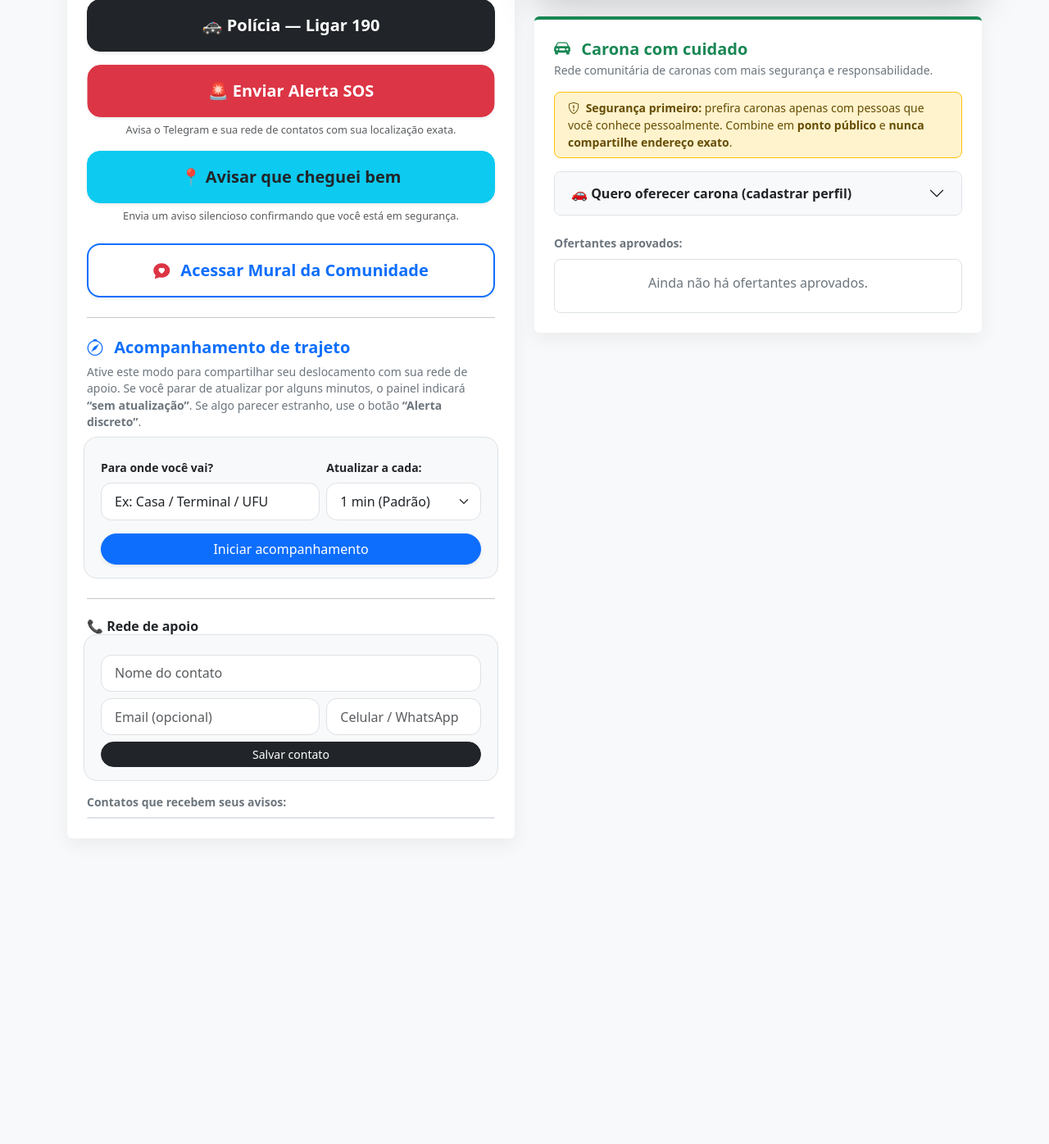
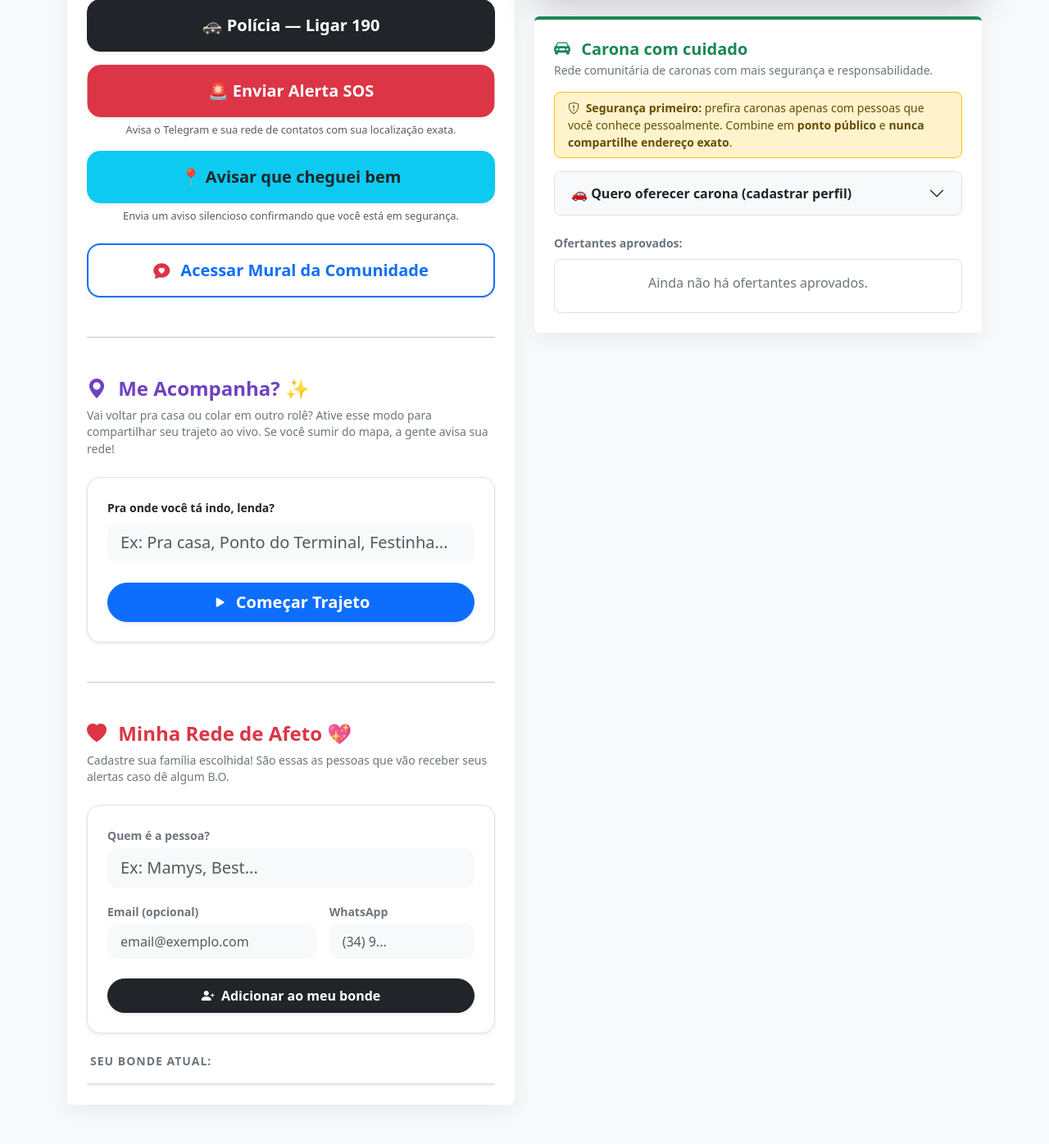
Before and after one commit to sabrinaandraderocha-cmyk/rainbowsafe, a Flask app: page / in a window 1280 px wide. Shown: the part 432-1828 px from the top of the page at 82% size. Before the commit the page ends 1431 px from the top, so only its background shows below. Run offline with Flask 3, Linux system fonts and the light colour scheme; data that the repository does not hold is empty; some libraries are stand-ins or nearby versions.

Commit message:
Update index.html

```diff
--- a/templates/index.html
+++ b/templates/index.html
@@ -87,88 +87,88 @@
               </a>
             </div>
 
-            <hr class="my-4">
+            <hr class="my-5">
 
-            <h2 class="h5 fw-bold mb-2 text-primary">
-              <i class="bi bi-compass me-2"></i> Acompanhamento de trajeto
+            <h2 class="h4 fw-bold mb-2" style="color: #6f42c1;">
+              <i class="bi bi-geo-alt-fill me-2"></i> Me Acompanha? ✨
             </h2>
-            <p class="small text-secondary mb-3">
-              Ative este modo para compartilhar seu deslocamento com sua rede de apoio.
-              Se você parar de atualizar por alguns minutos, o painel indicará <strong>“sem atualização”</strong>.
-              Se algo parecer estranho, use o botão <strong>“Alerta discreto”</strong>.
+            <p class="small text-secondary mb-4">
+              Vai voltar pra casa ou colar em outro rolê? Ative esse modo para compartilhar seu trajeto ao vivo. Se você sumir do mapa, a gente avisa sua rede!
             </p>
 
-            <div class="row g-2 align-items-end p-3 bg-light rounded-4 border">
-              <div class="col-md-7">
-                <label class="form-label small fw-semibold">Para onde você vai?</label>
-                <input id="walkLabel" class="form-control bg-white" value="Ex: Casa / Terminal / UFU">
-              </div>
+            <div class="p-4 bg-white rounded-4 border shadow-sm">
+              <label class="form-label small fw-bold text-dark mb-2">Pra onde você tá indo, lenda?</label>
+              <input id="walkLabel" class="form-control form-control-lg bg-light border-0 mb-4" placeholder="Ex: Pra casa, Ponto do Terminal, Festinha...">
 
-              <div class="col-md-5">
-                <label class="form-label small fw-semibold">Atualizar a cada:</label>
-                <select id="walkInterval" class="form-select bg-white">
-                  <option value="30">30 seg (Rápido)</option>
-                  <option value="60" selected>1 min (Padrão)</option>
-                  <option value="120">2 min</option>
-                </select>
-              </div>
-
-              <div class="col-12 d-grid mt-3">
-                <button id="btnWalkStart" class="btn btn-primary rounded-pill shadow-sm">
-                  Iniciar acompanhamento
-                </button>
-              </div>
+              <button id="btnWalkStart" class="btn btn-primary btn-lg rounded-pill w-100 shadow-sm fw-bold">
+                <i class="bi bi-play-fill me-1"></i> Começar Trajeto
+              </button>
             </div>
 
-            <div id="walkBox" class="mt-3 d-none">
-              <div class="alert alert-primary rounded-4 shadow-sm border-primary">
+            <div id="walkBox" class="mt-4 d-none">
+              <div class="alert alert-primary rounded-4 shadow-sm border-primary p-4">
                 <div class="d-flex justify-content-between align-items-start flex-wrap gap-2">
                   <div>
-                    <div class="fw-bold"><i class="bi bi-broadcast me-1"></i> Trajeto em acompanhamento</div>
-                    <div class="small mt-1">
-                      Código: <span id="walkCode" class="font-monospace fw-bold bg-white px-2 py-1 rounded"></span>
+                    <div class="fw-bold fs-5 mb-2"><i class="bi bi-broadcast me-1"></i> Rastreador Ligado!</div>
+                    <div class="small mt-1 mb-3">
+                      Seu código de viagem: <span id="walkCode" class="font-monospace fw-bold bg-white px-3 py-1 rounded text-primary"></span>
                     </div>
-                    <div class="small text-secondary mt-2">
-                      <i class="bi bi-clock-history me-1"></i> <span id="walkLastPing">Último check-in: —</span><br>
-                      <i class="bi bi-hourglass-split me-1"></i> <span id="walkNextPing">Próximo em: —</span>
+                    <div class="small text-secondary">
+                      <i class="bi bi-clock-history me-1"></i> <span id="walkLastPing">Última atualização: —</span>
                     </div>
                   </div>
                 </div>
 
-                <div class="d-flex gap-2 flex-wrap mt-3 pt-3 border-top border-primary border-opacity-25">
-                  <button id="btnCopyLink" class="btn btn-sm btn-outline-primary rounded-pill flex-fill">
-                    <i class="bi bi-share me-1"></i> Compartilhar link
+                <div class="d-flex gap-2 flex-wrap mt-4 pt-3 border-top border-primary border-opacity-25">
+                  <button id="btnCopyLink" class="btn btn-outline-primary rounded-pill flex-fill fw-bold">
+                    <i class="bi bi-whatsapp me-1"></i> Mandar pro amigue
                   </button>
-                  <button id="btnWalkUncomfortable" class="btn btn-sm btn-warning rounded-pill flex-fill fw-bold text-dark">
+                  <button id="btnWalkUncomfortable" class="btn btn-warning rounded-pill flex-fill fw-bold text-dark">
                     <i class="bi bi-exclamation-circle me-1"></i> Alerta discreto
                   </button>
-                  <button id="btnWalkFinish" class="btn btn-sm btn-success rounded-pill flex-fill fw-bold">
-                    <i class="bi bi-check2-circle me-1"></i> Cheguei bem
+                  <button id="btnWalkFinish" class="btn btn-success rounded-pill w-100 mt-2 fw-bold">
+                    <i class="bi bi-stars me-1"></i> Cheguei vivíssima! (Encerrar)
                   </button>
                 </div>
               </div>
             </div>
 
-            <hr class="my-4">
+            <hr class="my-5">
 
-            <h2 class="h6 fw-bold mb-2">📞 Rede de apoio</h2>
-            <form id="contactForm" class="row g-2 bg-light p-3 rounded-4 border mb-3">
-              <div class="col-12">
-                <input class="form-control bg-white" name="name" placeholder="Nome do contato" required>
-              </div>
-              <div class="col-md-7">
-                <input class="form-control bg-white" type="email" name="email" placeholder="Email (opcional)">
-              </div>
-              <div class="col-md-5">
-                <input class="form-control bg-white" type="tel" name="phone" placeholder="Celular / WhatsApp">
-              </div>
-              <div class="col-12 d-grid mt-2">
-                <button class="btn btn-dark rounded-pill btn-sm">Salvar contato</button>
+            <h2 class="h4 fw-bold mb-2 text-danger">
+              <i class="bi bi-heart-fill me-2"></i> Minha Rede de Afeto 💖
+            </h2>
+            <p class="small text-secondary mb-4">
+              Cadastre sua família escolhida! São essas as pessoas que vão receber seus alertas caso dê algum B.O.
+            </p>
+
+            <form id="contactForm" class="bg-white p-4 rounded-4 border shadow-sm mb-4">
+              <div class="row g-3">
+                <div class="col-12">
+                  <label class="small fw-semibold text-secondary mb-1">Quem é a pessoa?</label>
+                  <input class="form-control form-control-lg bg-light border-0" name="name" placeholder="Ex: Mamys, Best..." required>
+                </div>
+
+                <div class="col-md-7">
+                  <label class="small fw-semibold text-secondary mb-1">Email (opcional)</label>
+                  <input class="form-control bg-light border-0" type="email" name="email" placeholder="email@exemplo.com">
+                </div>
+
+                <div class="col-md-5">
+                  <label class="small fw-semibold text-secondary mb-1">WhatsApp</label>
+                  <input class="form-control bg-light border-0" type="tel" name="phone" placeholder="(34) 9...">
+                </div>
+
+                <div class="col-12 mt-4">
+                  <button class="btn btn-dark w-100 rounded-pill fw-bold py-2 shadow-sm">
+                    <i class="bi bi-person-plus-fill me-1"></i> Adicionar ao meu bonde
+                  </button>
+                </div>
               </div>
             </form>
 
-            <div class="small text-secondary fw-semibold mb-2">Contatos que recebem seus avisos:</div>
-            <ul id="contactsList" class="list-group list-group-flush border rounded-3"></ul>
+            <div class="small text-secondary fw-bold mb-3 ms-1 text-uppercase" style="letter-spacing: 1px;">Seu bonde atual:</div>
+            <ul id="contactsList" class="list-group list-group-flush border rounded-4 shadow-sm overflow-hidden"></ul>
           </div>
         </div>
       </div>
```
